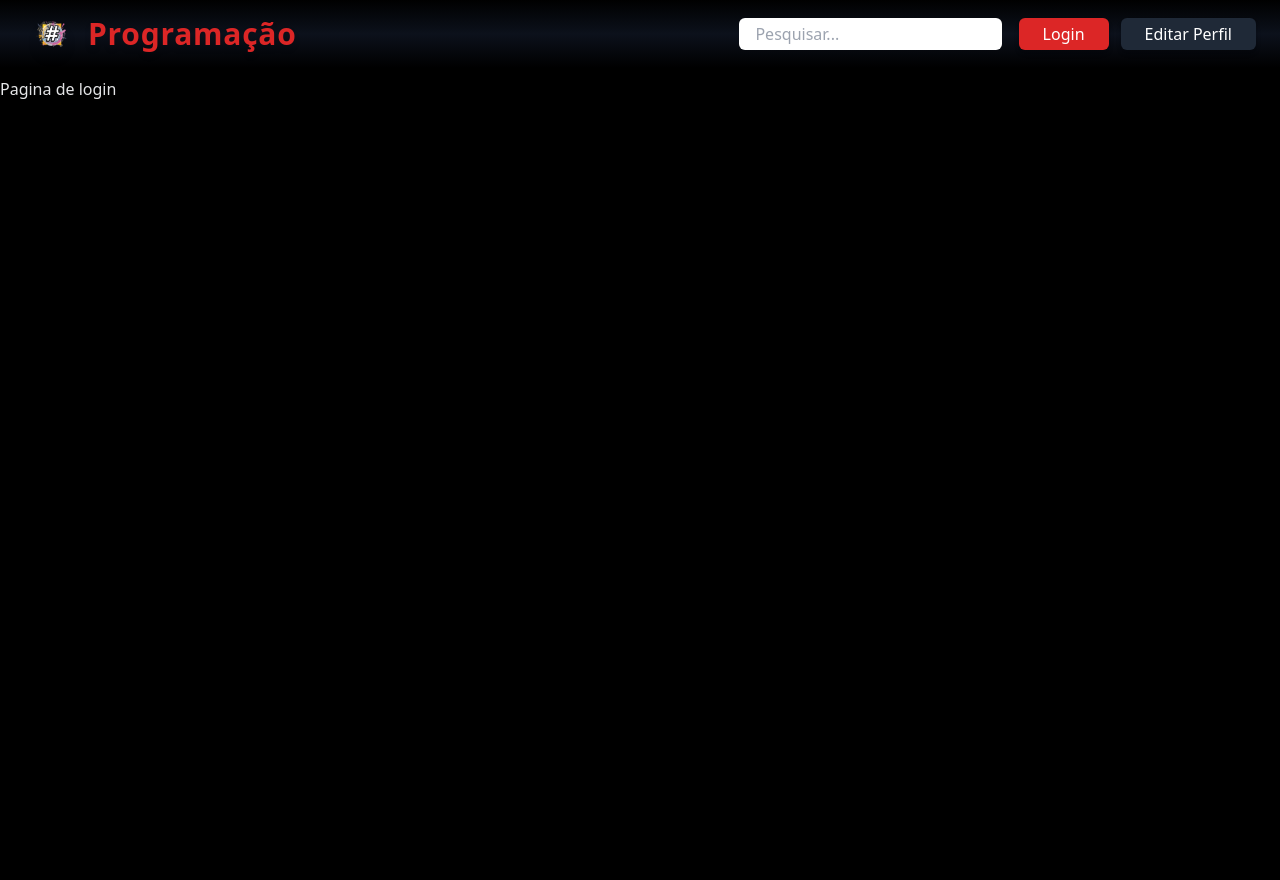
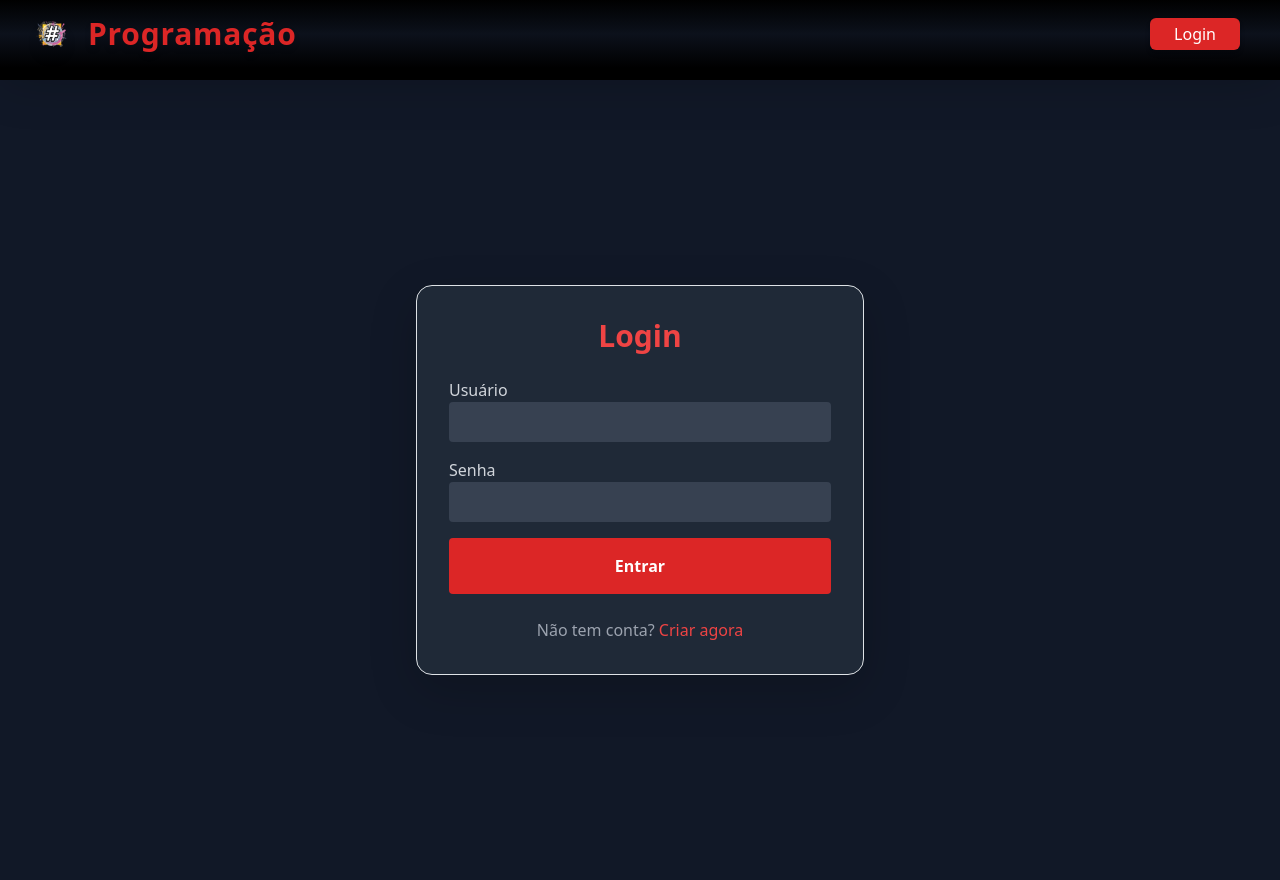
Before and after one commit to EngSivaldo/projetoDjango, a Django app: page /login/ in a window 1280 px wide. Before the commit the page ends 99 px from the top, so only its background shows below. Run offline with Django 5.2, Linux system fonts and the light colour scheme; data comes from the database, SQL or seed files in the repository; both versions use the stored data as it was after the commit; some libraries are stand-ins or nearby versions.

Commit message:
Personaliza barra de navegação conforme autenticação do usuário
Ajusta navbar para exibir opções diferentes para usuários logados e visitantes.

```diff
--- a/filme/templates/login.html
+++ b/filme/templates/login.html
@@ -6,7 +6,62 @@ Login Hashflix
 {% endblock %}
 
 {% block content %}
-<h1>Pagina de login</h1>
+
+<div class="flex justify-center items-center min-h-screen bg-gray-900">
+
+    <div class="bg-gray-800 p-8 rounded-2xl shadow-lg w-full max-w-md border border-gray-700">
+
+        <h2 class="text-3xl font-bold text-center text-red-500 mb-6">Login</h2>
+
+        <!-- Exibir mensagens -->
+        {% if messages %}
+        <div class="mb-4">
+            {% for message in messages %}
+            <p class="text-center text-red-400">{{ message }}</p>
+            {% endfor %}
+        </div>
+        {% endif %}
+
+   <form method="post" class="space-y-4">
+    {% csrf_token %}
+
+    {% if form.errors %}
+    <div class="bg-red-600 text-white p-3 rounded-md">
+        Usuário ou senha incorretos.
+    </div>
+    {% endif %}
+
+    <div>
+        <label class="block text-gray-300">Usuário</label>
+        <input type="text" name="username" required
+               class="w-full p-2 rounded bg-gray-700 text-white">
+    </div>
+
+    <div>
+        <label class="block text-gray-300">Senha</label>
+        <input type="password" name="password" required
+               class="w-full p-2 rounded bg-gray-700 text-white">
+    </div>
+
+    <!-- Campo next -->
+    <input type="hidden" name="next" value="{{ next }}">
+
+    <button type="submit"
+            class="w-full bg-red-600 hover:bg-red-700 p-3 rounded text-white font-bold">
+        Entrar
+    </button>
+</form>
 
 
+
+        <p class="text-gray-400 text-center mt-4">
+            Não tem conta?
+            <a href="#" class="text-red-500 hover:underline">Criar agora</a>
+
+        </p>
+
+    </div>
+
+</div>
+
 {% endblock %}
--- a/filme/urls.py
+++ b/filme/urls.py
@@ -3,7 +3,7 @@ from django.urls import path, include
 
 from .views import Homepage, Homefilmes,Detalhesfilme,Pesquisafilme
 from . import views
-from django.contrib.auth import views as auth_view
+from django.contrib.auth import views as auth_view#para criar url de login padrao
 
 app_name = 'filme'
 # nome do app(filme)
--- a/hashflixx/settings.py
+++ b/hashflixx/settings.py
@@ -142,8 +142,8 @@ MEDIA_ROOT = BASE_DIR / "media"
 
 DEFAULT_AUTO_FIELD = 'django.db.models.BigAutoField'
 
-#PARA ONDE O uSUARIO sera REDIRECIONADO QUANDO FIZER LOGIN
+#PARA ONDE O USUARIO sera REDIRECIONADO QUANDO FIZER LOGIN
 LOGIN_REDIRECT_URL = "filme:homefilmes"
 
-#LINK ONDE O USUARIO FAZ LOGIN
+#LINK ONDE O USUARIO FAZ LOGIN(login.html) criar a  url ,no urls.py(filme)nao precisa criar a view, pouqe ja existe uma padrao do django
 LOGIN_URL = "filme:login"
--- a/templates/navbar.html
+++ b/templates/navbar.html
@@ -17,26 +17,45 @@
     </div>
 
     <div class="flex items-center space-x-3">
+          <div class="mr-2">
+            {% if user.is_authenticated %}
             <form method="get" action="{% url 'filme:pesquisafilme' %}">
+
                 <input type="text"
                        class="py-1 px-3 rounded-md text-black  focus:outline-none focus:ring-2 focus:ring-red-500" name="query"  value="{{ request.GET.query }}"
                     placeholder="Pesquisar...">
                 <input type="submit" value="">
             </form>
+           </div>
+        {% endif %}
+       <!--inicio Div de login-->
+        <div class="mr-2">
+        {% if user.is_authenticated %}
+         <a href="{% url 'filme:login' %}"
+           class="bg-red-600 hover:bg-red-700 text-white py-1 px-4 rounded-md shadow-md transition-all inline-block">
+            Sair
+        </a>
+        {% else %}
+       <a href="{% url 'filme:login' %}"
+           class="bg-red-600 hover:bg-red-700 text-white py-1 px-4 rounded-md shadow-md transition-all inline-block">
+            Login
+        </a>
+        {% endif %}
+        </div>
+        <!--fim Div de login-->
 
-
-        <a href="#">
-            <button class="bg-red-600 hover:bg-red-700 text-white py-1 px-4 rounded-md shadow-md transition-all">
-                Login
-            </button>
-        </a>
-
+         <div class="mr-2">
+             {% if user.is_authenticated %}
             <a href="#">
                 <button class="bg-gray-800 hover:bg-gray-700 text-white py-1 px-4 rounded-md shadow-md transition-all">
                     Editar Perfil
                 </button>
             </a>
+              {% endif %}
          </div>
+    </div>
+
+
 </nav>
 
 <script>
```
Also changed, not shown: filme/templates/logout.html (+32 -2 lines), filme/views.py (+9 -3 lines), db.sqlite3. Lines whose indentation alone changed are shown as unchanged.
